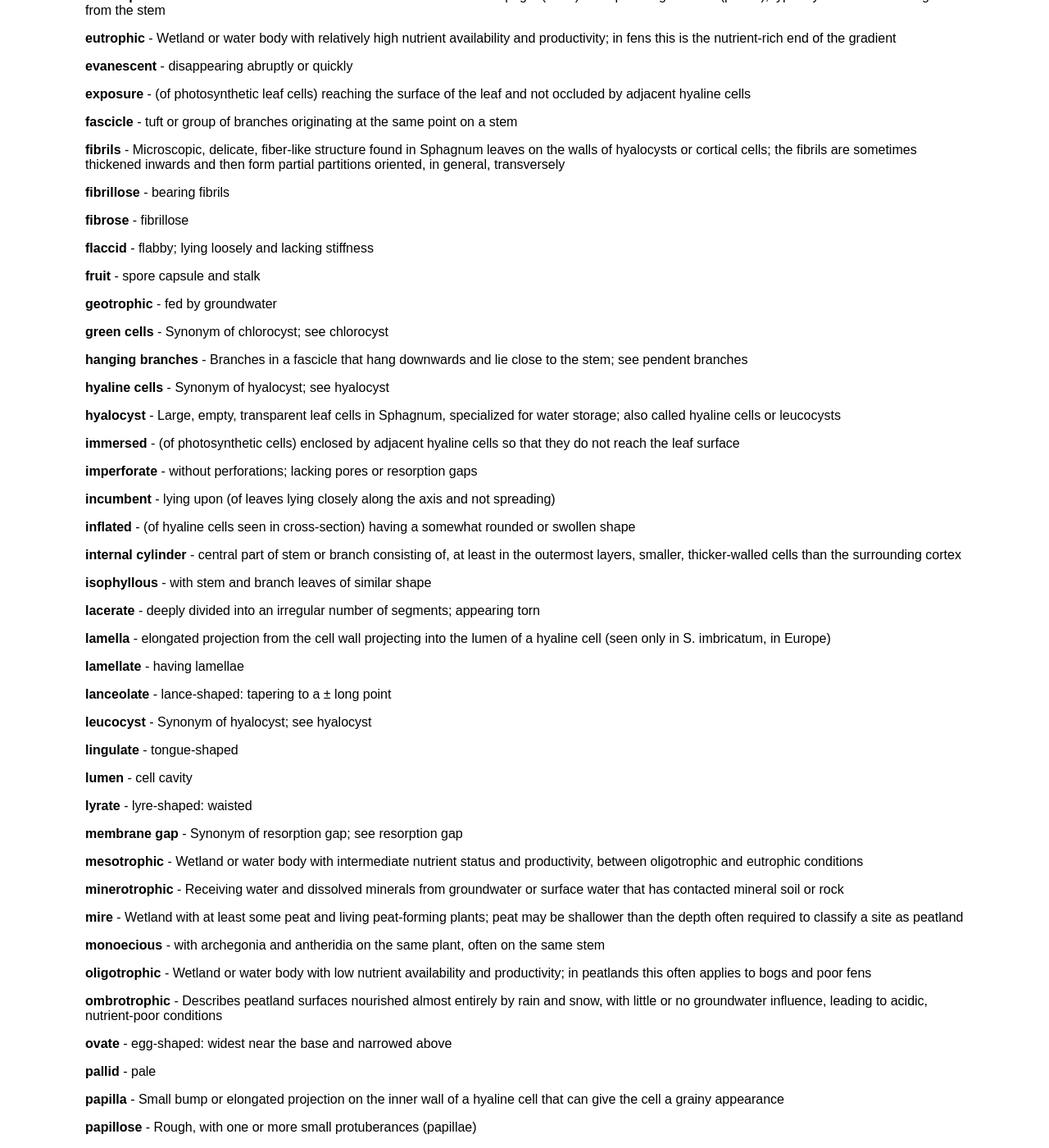
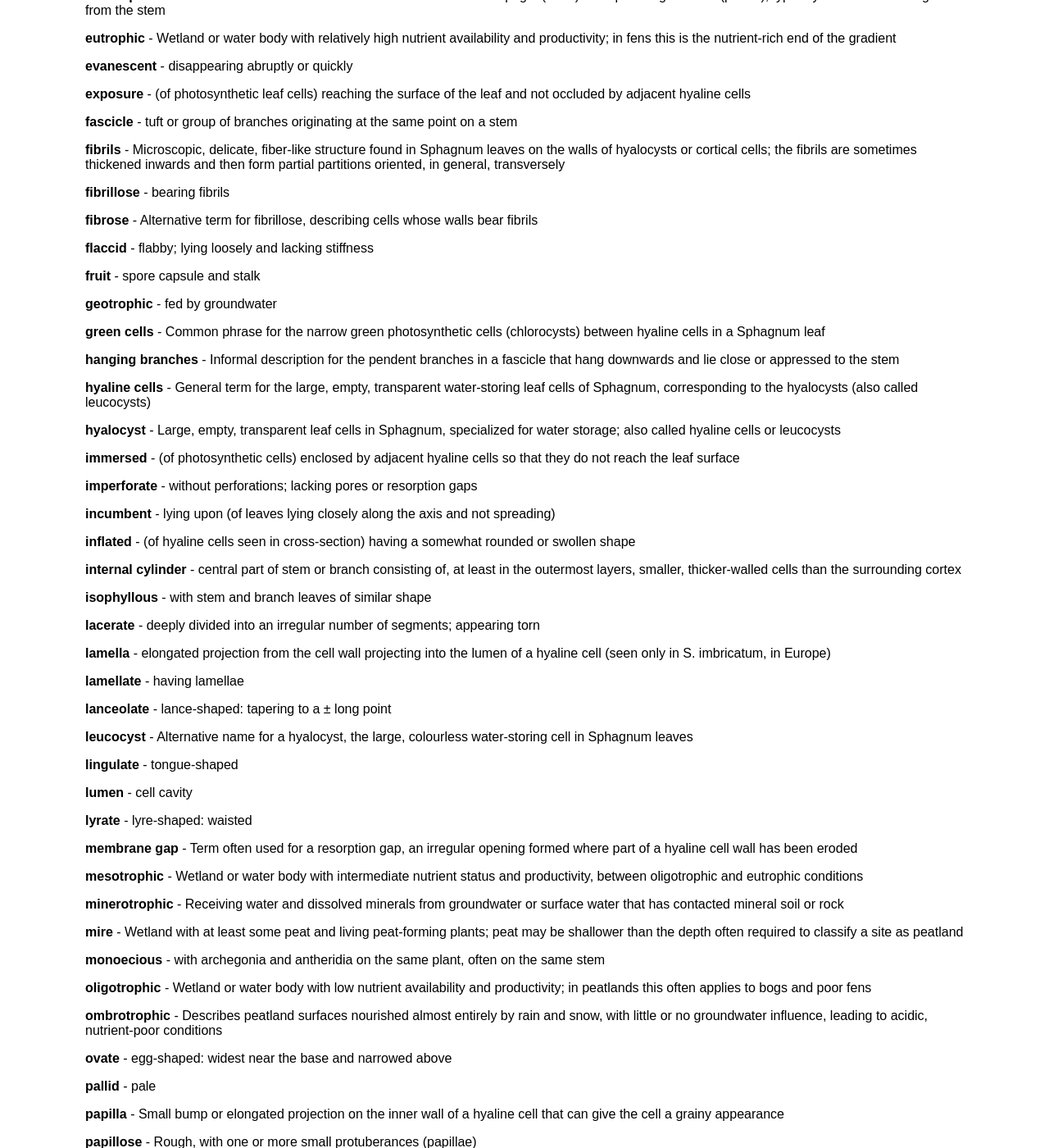
Before and after one commit to DanielESolbakk/Sphagnum-Field-Guide, a Jekyll site: the page built from Glossary/index.md, in a window 1280 px wide and 1400 px high, scrolled down 1573 px. Shown: the whole window at 82% size. Built offline with Jekyll 4.4.1, drawn with Linux system fonts in a browser that asks for light colours; our own code applies the rules of GitHub Pages for plain Markdown files; some of the changed text lies outside the part shown.

Commit message:
docs: update glossary

```diff
--- a/_data/glossary.yml
+++ b/_data/glossary.yml
@@ -41,13 +41,13 @@
 "fascicle": "tuft or group of branches originating at the same point on a stem"
 "fibrils": "Microscopic, delicate, fiber-like structure found in Sphagnum leaves on the walls of hyalocysts or cortical cells; the fibrils are sometimes thickened inwards and then form partial partitions oriented, in general, transversely"
 "fibrillose": "bearing fibrils"
-"fibrose": "fibrillose"
+"fibrose": "Alternative term for fibrillose, describing cells whose walls bear fibrils"
 "flaccid": "flabby; lying loosely and lacking stiffness"
 "fruit": "spore capsule and stalk"
 "geotrophic": "fed by groundwater"
-"green cells": "Synonym of chlorocyst; see chlorocyst"
-"hanging branches": "Branches in a fascicle that hang downwards and lie close to the stem; see pendent branches"
-"hyaline cells": "Synonym of hyalocyst; see hyalocyst"
+"green cells": "Common phrase for the narrow green photosynthetic cells (chlorocysts) between hyaline cells in a Sphagnum leaf"
+"hanging branches": "Informal description for the pendent branches in a fascicle that hang downwards and lie close or appressed to the stem"
+"hyaline cells": "General term for the large, empty, transparent water-storing leaf cells of Sphagnum, corresponding to the hyalocysts (also called leucocysts)"
 "hyalocyst": "Large, empty, transparent leaf cells in Sphagnum, specialized for water storage; also called hyaline cells or leucocysts"
 "immersed": "(of photosynthetic cells) enclosed by adjacent hyaline cells so that they do not reach the leaf surface"
 "imperforate": "without perforations; lacking pores or resorption gaps"
@@ -59,11 +59,11 @@
 "lamella": "elongated projection from the cell wall projecting into the lumen of a hyaline cell (seen only in S. imbricatum, in Europe)"
 "lamellate": "having lamellae"
 "lanceolate": "lance-shaped: tapering to a ± long point"
-"leucocyst": "Synonym of hyalocyst; see hyalocyst"
+"leucocyst": "Alternative name for a hyalocyst, the large, colourless water-storing cell in Sphagnum leaves"
 "lingulate": "tongue-shaped"
 "lumen": "cell cavity"
 "lyrate": "lyre-shaped: waisted"
-"membrane gap": "Synonym of resorption gap; see resorption gap"
+"membrane gap": "Term often used for a resorption gap, an irregular opening formed where part of a hyaline cell wall has been eroded"
 "mesotrophic": "Wetland or water body with intermediate nutrient status and productivity, between oligotrophic and eutrophic conditions"
 "minerotrophic": "Receiving water and dissolved minerals from groundwater or surface water that has contacted mineral soil or rock"
 "mire": "Wetland with at least some peat and living peat-forming plants; peat may be shallower than the depth often required to classify a site as peatland"
@@ -138,7 +138,7 @@
 "carpet": "Very soft peat surface dominated by bryophytes with sparse sedges, often from a few centimetres below to a few centimetres above the water table; footprints remain visible for a long time"
 "chlorophyll": "Green pigment found in the chloroplast, important for the absorption of light energy during photosynthesis"
 "chlorophyllose": "Referring or belonging to chlorophyll; specifically, a plant characterised by the presence of chlorophyll and by this fact coloured"
-"chlorophyllous cells": "See chlorocyst"
+"chlorophyllous cells": "Descriptive term for the green, chlorophyll-containing leaf cells of Sphagnum, equivalent to the chlorocysts between hyaline cells"
 "complex": "Grouping of very similar or related species"
 "contiguous": "In Sphagnum, refers to two adjacent cells with touching walls"
 "cortical": "Relating to the cortex"
@@ -167,7 +167,7 @@
 "hollow": "Lower, wetter depression between hummocks in peatland microtopography, ranging from firm lawns to very wet carpets or pools"
 "hummock": "Peat surface raised roughly 20–50 cm above the wettest level, often with drier Sphagnum, lichens and dwarf shrubs"
 "hyaline": "Without colour, transparent"
-"hyaline cell": "See hyalocyst"
+"hyaline cell": "Singular of hyaline cells; a single large, empty, transparent water-storing leaf cell (a hyalocyst)"
 "imbricate": "Of or pertaining to branch leaves firmly inserted into each other and overlapping on the branch; overlapping each other like roof tiles"
 "inner branches": "Short, often erect branches in the centre of the capitulum"
 "interfibrillose": "Space between two fibrils"
@@ -194,7 +194,7 @@
 "proximal": "Near the base or attachment point (opposed to distal)"
 "pseudopodium": "Organ which is elongated or which elongates, functions as the seta and bears the sporophyte in Sphagnum"
 "related": "Of or pertaining to species very closely related phylogenetically, or with traits or origins in common"
-"resorbed": "See resorption"
+"resorbed": "Describes parts of cell walls that have been eroded or broken down by resorption, producing features such as resorption gaps or furrows"
 "rhizoid": "Filament, similar to a root, which has anchoring (to the substrate) and absorption functions in certain nonvascular plants"
 "rhombic": "More or less roughly diamond-shaped"
 "rhomboidal": "Longer than rhombic and oblong"
```
